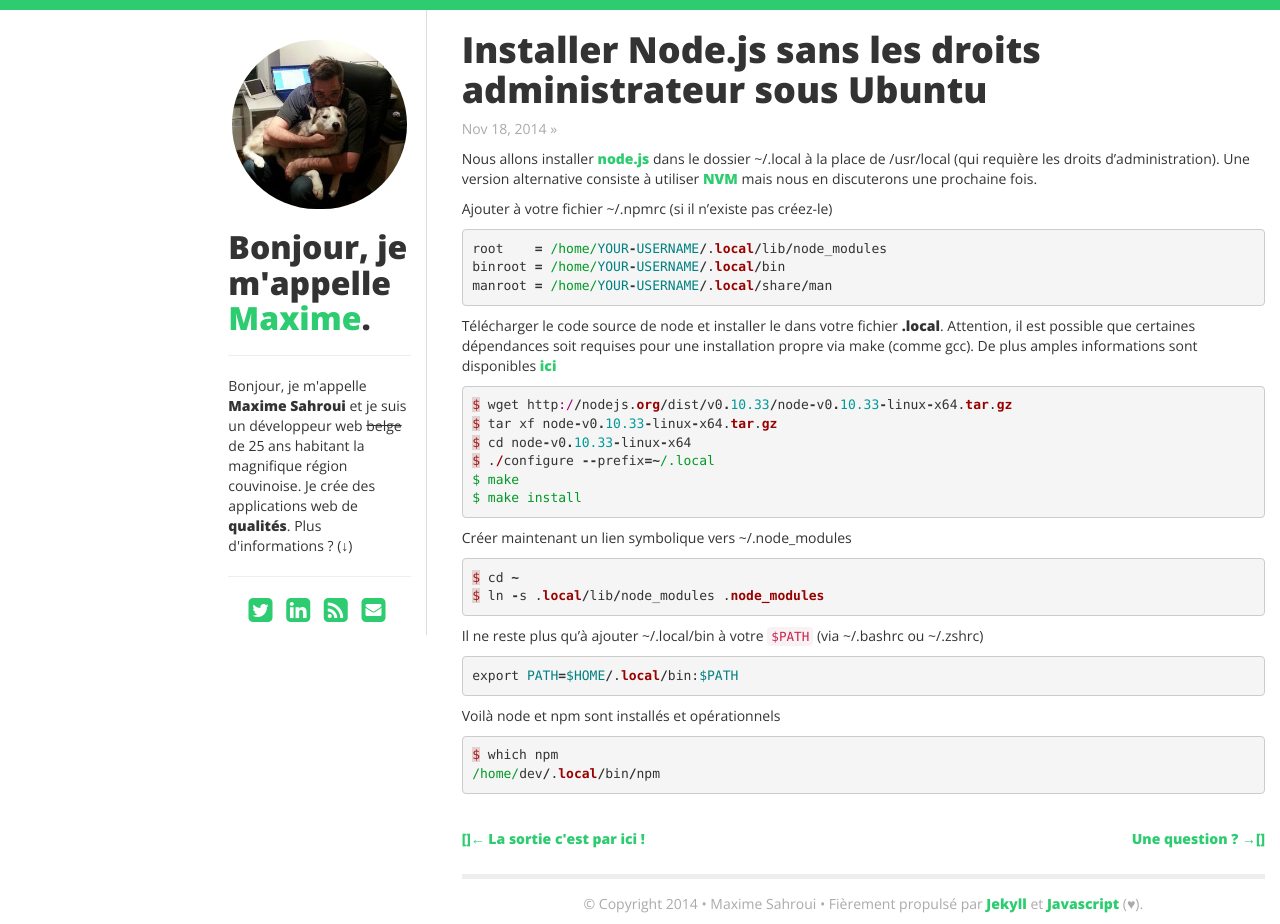
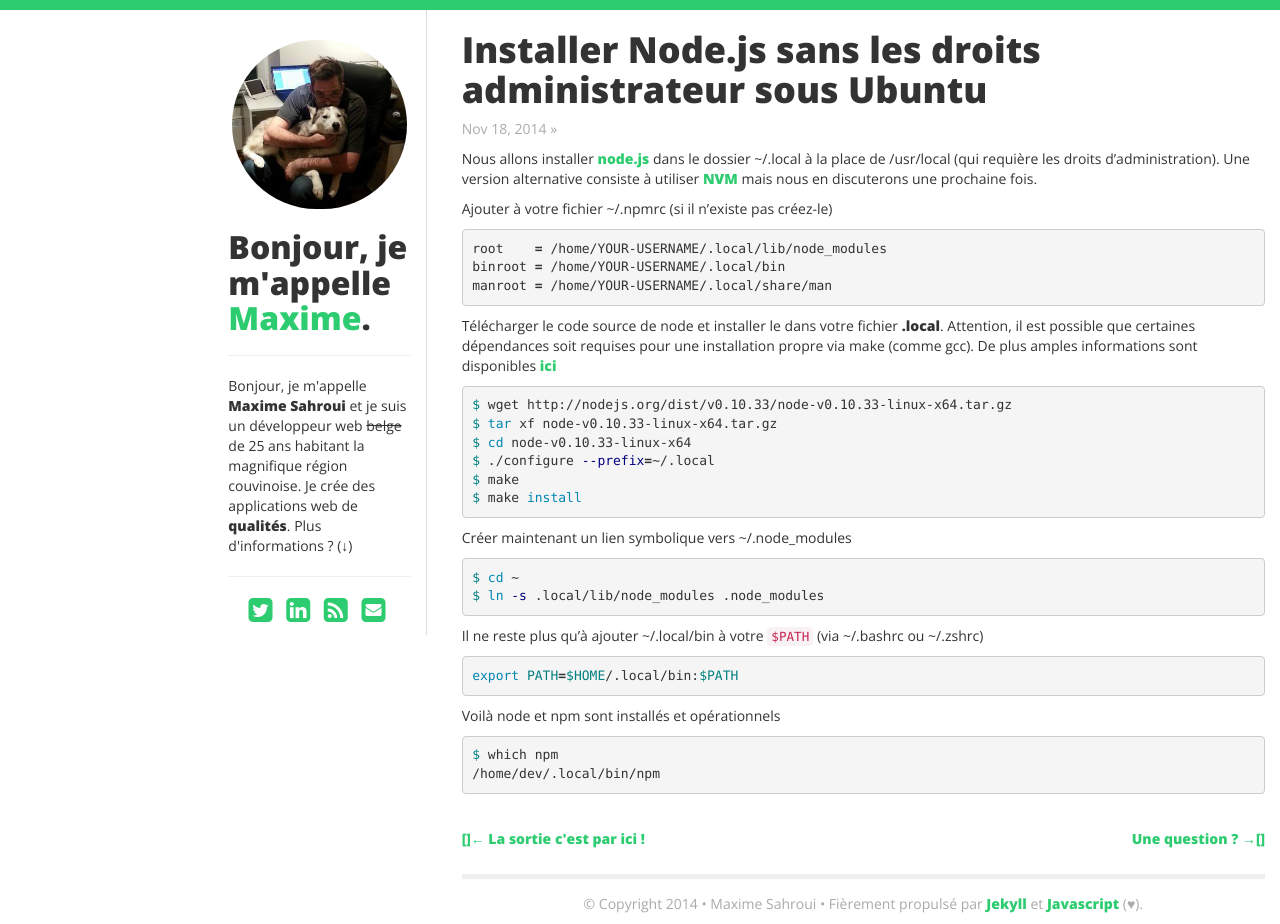
Before and after one commit to maximeshr/maximeshr.github.io, a Jekyll site: the page built from _posts/2014-11-18-installer-node-dot-js-sans-les-droits-administrateur-sous-ubuntu.md, in a window 1280 px wide. Built offline with Jekyll 4.4.1, drawn with Linux system fonts in a browser that asks for light colours; nearby versions of some CDN libraries.

Commit message:
fixing syntax highligh to bash lexer.

```diff
--- a/_posts/2014-11-18-installer-node-dot-js-sans-les-droits-administrateur-sous-ubuntu.md
+++ b/_posts/2014-11-18-installer-node-dot-js-sans-les-droits-administrateur-sous-ubuntu.md
@@ -9,7 +9,7 @@ Nous allons installer [node.js](http://nodejs.org/) dans le dossier ~/.local à
 
 Ajouter à votre fichier ~/.npmrc (si il n'existe pas créez-le)
 
-{% highlight ruby %}
+{% highlight bash %}
 root    = /home/YOUR-USERNAME/.local/lib/node_modules
 binroot = /home/YOUR-USERNAME/.local/bin
 manroot = /home/YOUR-USERNAME/.local/share/man
@@ -17,7 +17,7 @@ manroot = /home/YOUR-USERNAME/.local/share/man
 
 Télécharger le code source de node et installer le dans votre fichier __.local__. Attention, il est possible que certaines dépendances soit requises pour une installation propre via make (comme gcc). De plus amples informations sont disponibles [ici](https://help.ubuntu.com/community/CompilingEasyHowTo)
 
-{% highlight ruby %}
+{% highlight bash %}
 $ wget http://nodejs.org/dist/v0.10.33/node-v0.10.33-linux-x64.tar.gz
 $ tar xf node-v0.10.33-linux-x64.tar.gz
 $ cd node-v0.10.33-linux-x64
@@ -28,20 +28,20 @@ $ make install
 
 Créer maintenant un lien symbolique vers ~/.node_modules
 
-{% highlight ruby %}
+{% highlight bash %}
 $ cd ~
 $ ln -s .local/lib/node_modules .node_modules
 {% endhighlight %}
 
 Il ne reste plus qu'à ajouter ~/.local/bin à votre `$PATH` (via ~/.bashrc ou ~/.zshrc)
 
-{% highlight ruby %}
+{% highlight bash %}
 export PATH=$HOME/.local/bin:$PATH
 {% endhighlight %}
 
 Voilà node et npm sont installés et opérationnels
 
-{% highlight ruby %}
+{% highlight bash %}
 $ which npm
 /home/dev/.local/bin/npm
 {% endhighlight %}
```
Also changed, not shown: 2 other files.
